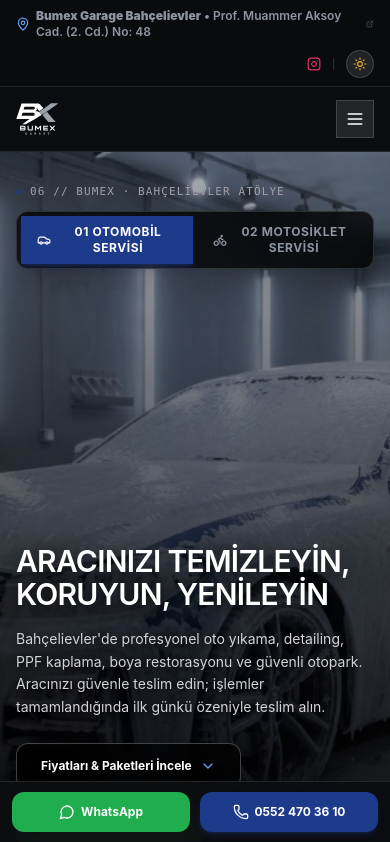
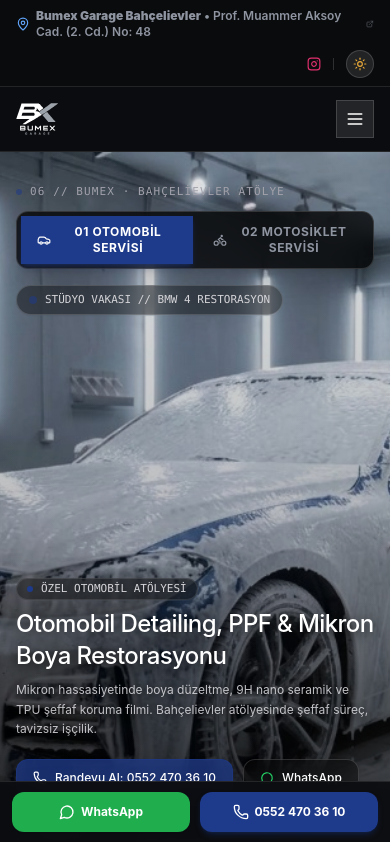
Before and after one commit to AgricolaC/bumex-garage-website, a Next.js app: page / in a window 390 px wide. Shown: the top 842 px of the page. Built offline with nearby package versions, Linux system fonts and the light colour scheme.

Commit message:
feat(hero): unify Otomobil hero style with Motosiklet lower-third dock

```diff
--- a/src/components/landing/HeroSection.tsx
+++ b/src/components/landing/HeroSection.tsx
@@ -150,17 +150,13 @@
           </video>
         </div>
 
-        {/* Sinematik Arka Plan Gradyanı: Videoyu öne çıkarmak için motosiklette kalibre edilmiş hafif tonlama */}
+        {/* Sinematik Arka Plan Gradyanı: Görseli ve videoyu öne çıkarmak için hafifletilmiş alt taban gradyanı */}
         <div
-          className={`absolute inset-0 transition-opacity duration-500 pointer-events-none ${
-            segment === 'motosiklet'
-              ? 'bg-gradient-to-t from-black/85 via-black/25 to-black/10'
-              : 'bg-gradient-to-t from-black/95 via-black/65 to-black/30 md:bg-gradient-to-r md:from-black/95 md:via-black/60 md:to-black/30'
-          }`}
+          className="absolute inset-0 bg-gradient-to-t from-black/85 via-black/25 to-black/10 transition-opacity duration-500 pointer-events-none"
         />
         <div
           className={`absolute inset-0 bg-[#1E3A8A]/10 mix-blend-overlay pointer-events-none transition-opacity duration-500 ${
-            segment === 'motosiklet' ? 'opacity-30' : 'opacity-100'
+            segment === 'motosiklet' ? 'opacity-30' : 'opacity-40'
           }`}
         />
 
@@ -176,7 +172,7 @@
 
       {/* ─── 2. ANA HERO İÇERİĞİ VE KONTROL MASASI ─── */}
       <div className="relative z-10 max-w-6xl mx-auto w-full px-4 sm:px-8 py-8 sm:py-10 lg:py-12 flex flex-col justify-between flex-1">
-        {/* ÜST BAR: Segment Seçici Deck & Canlı Video Durum Rozeti */}
+        {/* ÜST BAR: Segment Seçici Deck & Telemetri Durum Rozeti */}
         <div className="flex flex-col sm:flex-row sm:items-center justify-between gap-4 mb-auto">
           <div className="max-w-xl">
             <div className="flex items-center gap-2 mb-2.5">
@@ -246,9 +242,9 @@
             </div>
           </div>
 
-          {/* Motosiklet Modunda Canlı Video Durum Hapı & Oynatma Kontrolü */}
-          {segment === 'motosiklet' && (
-            <div className="flex items-center gap-2 self-start sm:self-auto">
+          {/* Telemetri Durum Rozeti & Kontrol */}
+          <div className="flex items-center gap-2 self-start sm:self-auto">
+            {segment === 'motosiklet' ? (
               <button
                 type="button"
                 onClick={toggleVideoPlayback}
@@ -268,11 +264,16 @@
                   </>
                 )}
               </button>
-            </div>
-          )}
+            ) : (
+              <div className="inline-flex items-center gap-2 px-3 py-1.5 rounded-full bg-black/40 border border-white/15 text-zinc-300 text-[11px] font-mono backdrop-blur-md shadow-sm">
+                <span className="w-2 h-2 rounded-full bg-[#1E3A8A] animate-pulse" />
+                <span>STÜDYO VAKASI // BMW 4 RESTORASYON</span>
+              </div>
+            )}
+          </div>
         </div>
 
-        {/* ALT PANEL: Motosiklet modunda videoyu örtmeyen, rafine & yarı-saydam dock tasarımı */}
+        {/* ALT PANEL: Hem Otomobil Hem Motosiklet İçin Rafine & Yarı-Saydam Dock Mimarisi */}
         {segment === 'motosiklet' ? (
           <div className="max-w-xl mt-auto pt-16 animate-in fade-in duration-300">
             <div className="inline-flex items-center gap-2 mb-2 px-2.5 py-0.5 rounded-full bg-black/40 border border-white/10 backdrop-blur-md text-[11px] font-mono text-zinc-300">
@@ -318,41 +319,47 @@
             </div>
           </div>
         ) : (
-          /* Otomobil Segmenti Standart Başlık & Aksiyonları */
-          <div className="max-w-3xl mt-auto pt-12 animate-in fade-in duration-300">
-            <h1 className="text-3xl sm:text-4xl lg:text-[44px] font-semibold tracking-tight uppercase leading-[1.12] text-white drop-shadow-[0_2px_12px_rgba(0,0,0,0.95)]">
-              {currentPillar.displayTitle}
+          /* Otomobil Segmenti: Motosiklet ile Özdeş Rafine Lower-Third Dock */
+          <div className="max-w-xl mt-auto pt-16 animate-in fade-in duration-300">
+            <div className="inline-flex items-center gap-2 mb-2 px-2.5 py-0.5 rounded-full bg-black/40 border border-white/10 backdrop-blur-md text-[11px] font-mono text-zinc-300">
+              <span className="w-1.5 h-1.5 rounded-full bg-[#1E3A8A]" />
+              <span>ÖZEL OTOMOBİL ATÖLYESİ</span>
+            </div>
+
+            <h1 className="text-2xl sm:text-3xl font-medium tracking-tight text-white drop-shadow-[0_2px_8px_rgba(0,0,0,0.9)]">
+              Otomobil Detailing, PPF &amp; Mikron Boya Restorasyonu
             </h1>
 
-            <p className="mt-4 text-sm sm:text-base lg:text-lg font-normal leading-relaxed max-w-2xl text-zinc-300 drop-shadow-[0_1px_4px_rgba(0,0,0,0.85)]">
-              {currentPillar.subtitle}
+            <p className="mt-2 text-xs sm:text-sm font-normal text-zinc-300/90 leading-relaxed max-w-lg drop-shadow-[0_1px_4px_rgba(0,0,0,0.8)]">
+              Mikron hassasiyetinde boya düzeltme, 9H nano seramik ve TPU şeffaf koruma filmi. Bahçelievler atölyesinde şeffaf süreç, tavizsiz işçilik.
             </p>
 
-            <div className="flex flex-wrap items-center gap-3 sm:gap-4 mt-6">
+            {/* Rafine Şeffaf Eylem Dock'u */}
+            <div className="flex flex-wrap items-center gap-2.5 mt-5">
               <a
                 href={`tel:${phone}`}
-                className="btn-mechanical hidden sm:inline-flex items-center justify-center gap-2.5 text-white font-bold text-xs sm:text-sm px-6 py-3.5 rounded-xl shadow-xl bg-[#1E3A8A] hover:bg-[#1D4ED8] shadow-[#1E3A8A]/35"
+                className="btn-mechanical inline-flex items-center gap-2 text-white font-medium text-xs px-4 py-2.5 rounded-xl border border-[#1E3A8A]/50 bg-[#1E3A8A]/75 hover:bg-[#1E3A8A] backdrop-blur-md shadow-lg shadow-[#1E3A8A]/25 transition"
               >
-                <Phone className="w-4 h-4" />
-                <span>Otomobil Randevu: {phoneDisplay}</span>
-              </a>
-
-              <a
-                href="#fiyatlar"
-                className="btn-mechanical inline-flex items-center justify-center gap-2 font-bold text-xs sm:text-sm px-6 py-3.5 rounded-xl border border-white/25 bg-black/75 hover:bg-black/90 text-white backdrop-blur-md shadow-lg"
-              >
-                <span>Fiyatları &amp; Paketleri İncele</span>
-                <ChevronDown className="w-4 h-4 text-[#60A5FA]" />
+                <Phone className="w-3.5 h-3.5" />
+                <span>Randevu Al: {phoneDisplay}</span>
               </a>
 
               <a
                 href={`https://wa.me/${whatsappNumber}?text=${encodeURIComponent(whatsappDefaultMessage)}`}
                 target="_blank"
                 rel="noopener noreferrer"
-                className="btn-mechanical inline-flex items-center justify-center gap-2 bg-[#1FAD4E] hover:bg-[#25C058] text-white font-bold text-xs sm:text-sm px-6 py-3.5 rounded-xl shadow-md"
+                className="btn-mechanical inline-flex items-center gap-2 text-white font-medium text-xs px-4 py-2.5 rounded-xl border border-white/15 bg-black/40 hover:bg-black/60 backdrop-blur-md shadow transition"
               >
-                <MessageCircle className="w-4 h-4" />
-                <span>WhatsApp Randevu</span>
+                <MessageCircle className="w-3.5 h-3.5 text-[#25D366]" />
+                <span>WhatsApp</span>
+              </a>
+
+              <a
+                href="#fiyatlar"
+                className="btn-mechanical inline-flex items-center gap-1.5 text-zinc-300 hover:text-white font-medium text-xs px-3.5 py-2.5 rounded-xl border border-white/10 bg-black/30 hover:bg-black/50 backdrop-blur-md transition"
+              >
+                <span>Paketleri Gör</span>
+                <ChevronDown className="w-3.5 h-3.5" />
               </a>
             </div>
           </div>
```
